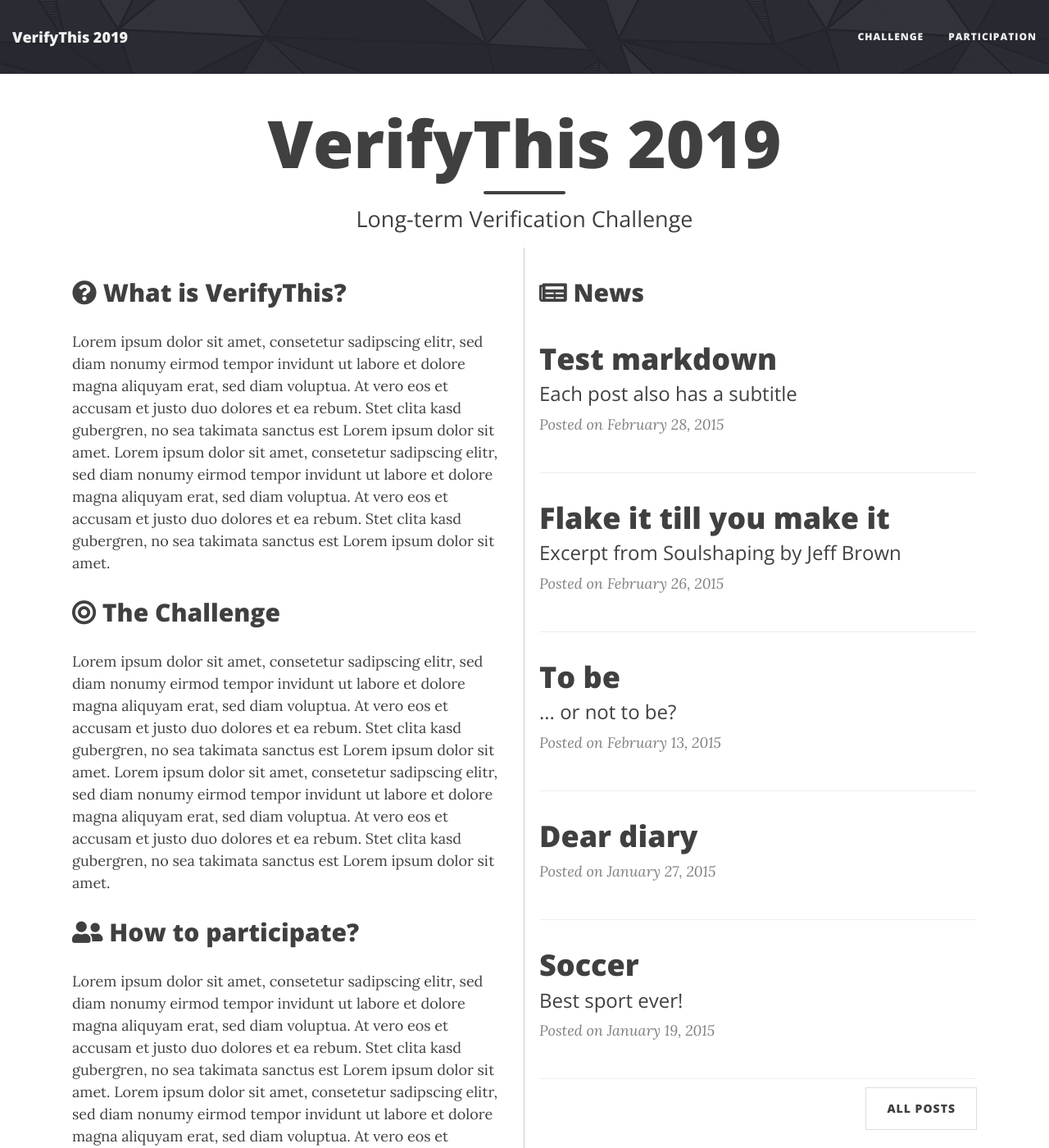
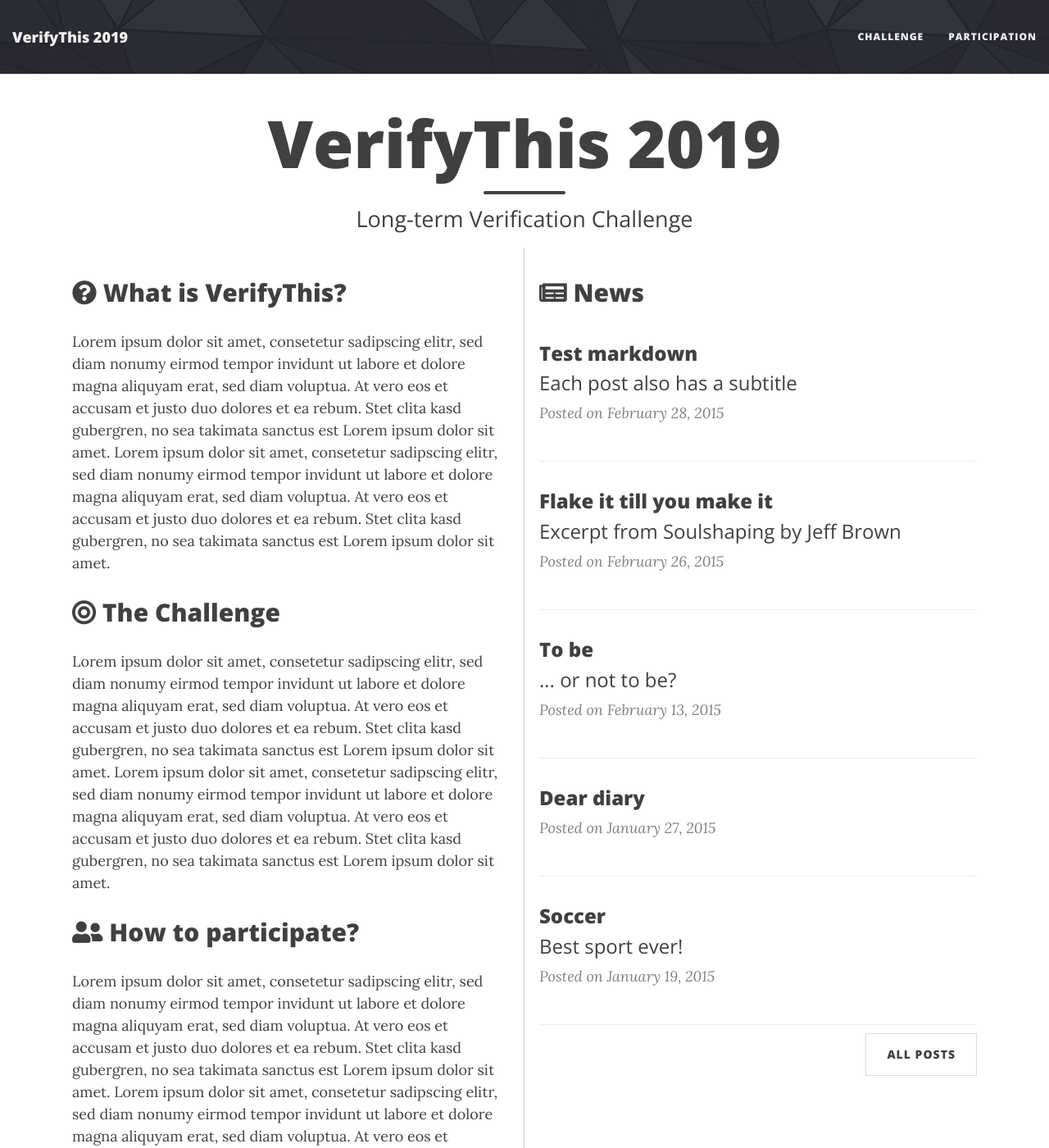
Before and after one commit to verifythis/verifythis.github.io, a Jekyll site: the page built from index.html, in a window 1280 px wide and 1400 px high. Shown: the whole window at 82% size. Built offline with Jekyll 4.4.1, drawn with Linux system fonts in a browser that asks for light colours; the list of posts is cut into pages by our own code.

```diff
--- a/css/main.css
+++ b/css/main.css
@@ -381,7 +381,7 @@
 
 @media only screen and (min-width: 768px) {
   .post-preview .post-title {
-    font-size: 36px;
+    /*font-size: 36px;*/
   }
 }
 
--- a/index.html
+++ b/index.html
@@ -76,7 +76,7 @@
             {% for post in paginator.posts %}
             <article class="post-preview">
                 <a href="{{ post.url | relative_url }}">
-	            <h4 class="post-title">{{ post.title }}</h4>
+	            <h3 class="post-title">{{ post.title }}</h3>
 
 	            {% if post.subtitle %}
 	            <h3 class="post-subtitle">
```
